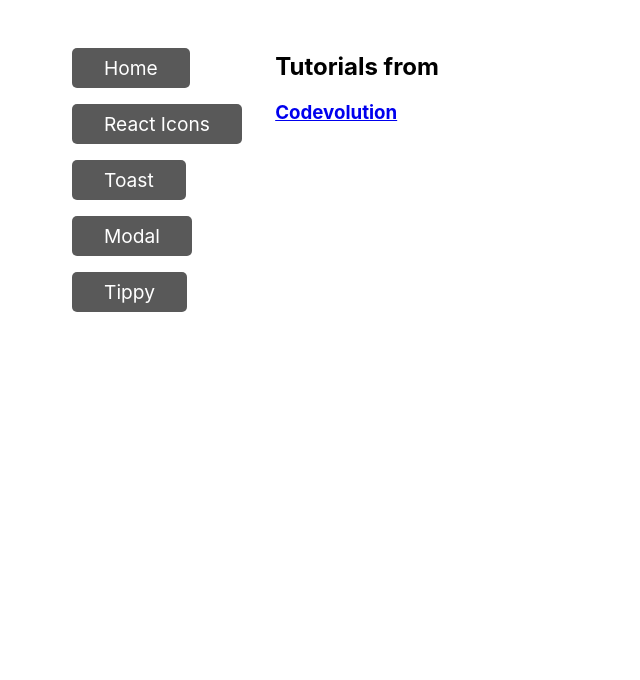
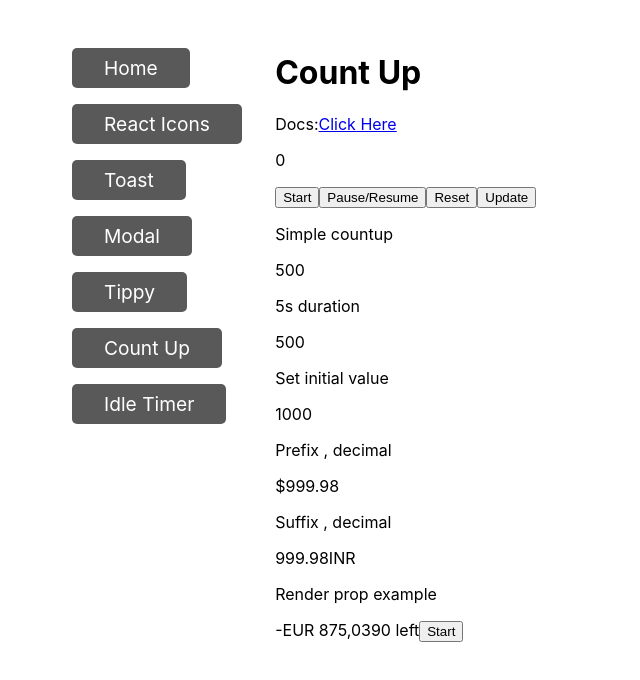
Before and after one commit to shajinkutty/react-useful-libraries, a React (Create React App) app: page /count-up in a window 1280 px wide. Shown: the top 680 px of the page, without its empty margins (0-640 px from the left). Built offline with nearby package versions, Linux system fonts and the light colour scheme.

Commit message:
countup,idle-timer

```diff
--- a/package.json
+++ b/package.json
@@ -8,8 +8,10 @@
     "@testing-library/user-event": "^7.2.1",
     "@tippy.js/react": "^3.1.1",
     "react": "^16.13.1",
+    "react-countup": "^4.3.3",
     "react-dom": "^16.13.1",
     "react-icons": "^3.11.0",
+    "react-idle-timer": "^4.3.6",
     "react-modal": "^3.11.2",
     "react-router-dom": "^5.2.0",
     "react-scripts": "3.4.3",
--- a/src/App.js
+++ b/src/App.js
@@ -7,6 +7,8 @@ import Toast from "./components/Toast/Toast";
 import ShowModal from "./components/modal/Modal";
 import ToolTip from "./components/tooltip/ToolTip";
 import Home from "./Home";
+import Countup from "./components/Countup/Countup";
+import IdleTimerComponent from "./components/Idle Timer/IdleTimer";
 
 function App() {
   return (
@@ -26,6 +28,12 @@ function App() {
           <Route path="/tippy">
             <ToolTip />
           </Route>
+          <Route path="/count-up">
+            <Countup />
+          </Route>
+          <Route path="/idle-timer">
+            <IdleTimerComponent></IdleTimerComponent>
+          </Route>
           <Route path="/">
             <Home />
           </Route>
--- /dev/null
+++ b/src/Header.js
@@ -0,0 +1,17 @@
+import React from "react";
+
+function Header(props) {
+  return (
+    <div>
+      <h1>{props.title}</h1>
+      <p>
+        Docs:
+        <a href={props.link} target="_blank" rel="noopener noreferrer">
+          Click Here
+        </a>
+      </p>
+    </div>
+  );
+}
+
+export default Header;
--- a/src/Lists.js
+++ b/src/Lists.js
@@ -1,25 +1,25 @@
 import React from "react";
 import { Link } from "react-router-dom";
+
+const links = [
+  { to: "/", title: "Home" },
+  { to: "/react-icons", title: "React Icons" },
+  { to: "/toast", title: "Toast" },
+  { to: "/modal", title: "Modal" },
+  { to: "/tippy", title: "Tippy" },
+  { to: "/count-up", title: "Count Up" },
+  { to: "/idle-timer", title: "Idle Timer" },
+];
 
 function Lists() {
   return (
     <div>
       <ul>
-        <li>
-          <Link to="/">Home</Link>
-        </li>
-        <li>
-          <Link to="/react-icons">React Icons</Link>
-        </li>
-        <li>
-          <Link to="/toast">Toast</Link>
-        </li>
-        <li>
-          <Link to="/modal">Modal</Link>
-        </li>
-        <li>
-          <Link to="/tippy">Tippy</Link>
-        </li>
+        {links.map((link, index) => (
+          <li key={index}>
+            <Link to={link.to}>{link.title}</Link>
+          </li>
+        ))}
       </ul>
     </div>
   );
--- /dev/null
+++ b/src/components/Countup/Countup.js
@@ -0,0 +1,60 @@
+import React from "react";
+import CountUp, { useCountUp } from "react-countup";
+import Header from "../../Header";
+
+function Countup() {
+  const { countUp, start, pauseResume, reset, update } = useCountUp({
+    end: 2000,
+    duration: 5,
+    startOnMount: false,
+  });
+  return (
+    <div>
+      <Header
+        title="Count Up"
+        link="https://www.npmjs.com/package/react-countup#simple-example"
+      />
+
+      <div>
+        <p>{countUp}</p>
+
+        <button onClick={start}>Start</button>
+        <button onClick={pauseResume}>Pause/Resume</button>
+        <button onClick={reset}>Reset</button>
+        <button onClick={() => update(2000)}>Update</button>
+      </div>
+      <p>Simple countup</p>
+      <CountUp end={500} />
+      <p>5s duration</p>
+      <CountUp duration={5} end={500} />
+      <p>Set initial value</p>
+      <CountUp duration={5} start={100} end={1000} />
+      <p>Prefix , decimal</p>
+      <CountUp duration={5} start={100} end={1000} prefix="$" decimals={2} />
+      <p>Suffix , decimal</p>
+      <CountUp duration={5} start={100} end={1000} suffix="INR" decimals={2} />
+      <p>Render prop example</p>
+      <CountUp
+        start={-875.039}
+        end={160527.012}
+        duration={2.75}
+        separator=" "
+        decimals={4}
+        decimal=","
+        prefix="EUR "
+        suffix=" left"
+        onEnd={() => console.log("Ended! 👏")}
+        onStart={() => console.log("Started! 💨")}
+      >
+        {({ countUpRef, start }) => (
+          <div>
+            <span ref={countUpRef} />
+            <button onClick={start}>Start</button>
+          </div>
+        )}
+      </CountUp>
+    </div>
+  );
+}
+
+export default Countup;
--- /dev/null
+++ b/src/components/Idle Timer/IdleTimer.js
@@ -0,0 +1,50 @@
+import React, { useRef, useState } from "react";
+import IdleTimer from "react-idle-timer";
+import Modal from "react-modal";
+import Header from "../../Header";
+
+function IdleTimerComponent() {
+  const idleTimerRef = useRef(null);
+  // modal is idle for 5 second
+  const sessionModalRef = useRef(null);
+  const [isLoggedIn, setIsLoggedIn] = useState(true);
+  const [isModalOpen, setIsModalOpen] = useState(false);
+
+  const onIdle = () => {
+    console.log("user Idle");
+    setIsModalOpen(true);
+    // modal is idle for 5 second
+    sessionModalRef.current = setTimeout(logout, 5000);
+  };
+  const logout = () => {
+    setIsModalOpen(false);
+    setIsLoggedIn(false);
+    clearTimeout(sessionModalRef.current);
+  };
+  const stayActive = () => {
+    setIsModalOpen(false);
+    console.log("User still active");
+    clearTimeout(sessionModalRef.current);
+  };
+  return (
+    <div>
+      <Header
+        title="Idle Timer"
+        link="https://www.npmjs.com/package/react-idle-timer"
+      />
+
+      {isLoggedIn ? <h1>Hello Shajin</h1> : <h1>Hello Guest</h1>}
+      <Modal isOpen={isModalOpen}>
+        <p>You will be loged out soon</p>
+        <div>
+          <button onClick={logout}>Logged out</button>
+          <button onClick={stayActive}>Keep me sign in</button>
+        </div>
+      </Modal>
+
+      <IdleTimer ref={idleTimerRef} timeout={5000} onIdle={onIdle} />
+    </div>
+  );
+}
+
+export default IdleTimerComponent;
--- a/src/components/ReactIcons/ReactIcons.js
+++ b/src/components/ReactIcons/ReactIcons.js
@@ -3,21 +3,16 @@ import { IconContext } from "react-icons";
 import { FaReact, FaFacebookSquare } from "react-icons/fa";
 import { MdGames } from "react-icons/md";
 import { IoIosChatbubbles, IoLogoBitcoin } from "react-icons/io";
+import Header from "../../Header";
 
 function ReactIcons() {
   return (
     <div>
-      <h1>React Icons</h1>
-      <p>
-        Docs:
-        <a
-          href="https://react-icons.github.io/react-icons/"
-          target="_blank"
-          rel="noopener noreferrer"
-        >
-          Click Here
-        </a>
-      </p>
+      <Header
+        title="React Icons"
+        link="https://react-icons.github.io/react-icons/"
+      />
+
       <h3>Simple icon</h3>
       <FaReact size="10rem" />
       <FaFacebookSquare size="12rem" color="blue" title="facebook" />
--- a/src/components/Toast/Toast.js
+++ b/src/components/Toast/Toast.js
@@ -1,6 +1,7 @@
 import React from "react";
 import { toast } from "react-toastify";
 import "react-toastify/dist/ReactToastify.css";
+import Header from "../../Header";
 
 toast.configure({
   hideProgressBar: true,
@@ -24,17 +25,11 @@ function Toast() {
   };
   return (
     <div>
-      <h1>Toastificaions</h1>
-      <p>
-        Docs:
-        <a
-          href="https://fkhadra.github.io/react-toastify/introduction/"
-          target="_blank"
-          rel="noopener noreferrer"
-        >
-          Click Here
-        </a>
-      </p>
+      <Header
+        title="Toastify"
+        link="https://fkhadra.github.io/react-toastify/introduction/"
+      />
+
       <button onClick={toastify}>Notify</button>
     </div>
   );
--- a/src/components/modal/Modal.js
+++ b/src/components/modal/Modal.js
@@ -1,21 +1,13 @@
 import React, { useState } from "react";
 import Modal from "react-modal";
+import Header from "../../Header";
 
 function ShowModal() {
   const [modal, setModal] = useState(false);
   return (
     <div>
-      <h1>Modal</h1>
-      <p>
-        Docs:
-        <a
-          href="http://reactcommunity.org/react-modal/"
-          target="_blank"
-          rel="noopener noreferrer"
-        >
-          Click Here
-        </a>
-      </p>
+      <Header title="Modal" link="http://reactcommunity.org/react-modal/" />
+
       <button onClick={() => setModal(true)}>Open Modal</button>
       <Modal
         isOpen={modal}
--- a/src/components/tooltip/ToolTip.js
+++ b/src/components/tooltip/ToolTip.js
@@ -1,6 +1,7 @@
 import React, { forwardRef } from "react";
 import Tippy from "@tippy.js/react";
 import "tippy.js/dist/tippy.css";
+import Header from "../../Header";
 
 const ColoredComponent = ({ title }) => {
   return <span style={{ color: "orange" }}>{title}</span>;
@@ -17,17 +18,8 @@ const CustomChild = forwardRef((props, ref) => {
 function ToolTip() {
   return (
     <div>
-      <h1>Tooltip</h1>
-      <p>
-        Docs:
-        <a
-          href="https://github.com/atomiks/tippyjs-react"
-          target="_blank"
-          rel="noopener noreferrer"
-        >
-          Click Here
-        </a>
-      </p>
+      <Header title="Tooltip" link="https://github.com/atomiks/tippyjs-react" />
+
       <div style={{ paddingBottom: "1rem" }}>
         <Tippy content="ToolTip">
           <button>Hover</button>
@@ -41,6 +33,11 @@ function ToolTip() {
       <div style={{ paddingBottom: "1rem" }}>
         <Tippy delay={1000} content="ToolTip">
           <button>Delay 1s</button>
+        </Tippy>
+      </div>
+      <div style={{ paddingBottom: "1rem" }}>
+        <Tippy placement="left" content="ToolTip">
+          <button>Placement left</button>
         </Tippy>
       </div>
       <div style={{ paddingBottom: "1rem" }}>
```
Also changed, not shown: 1 other file (tests, documents, lock files or other folders).
